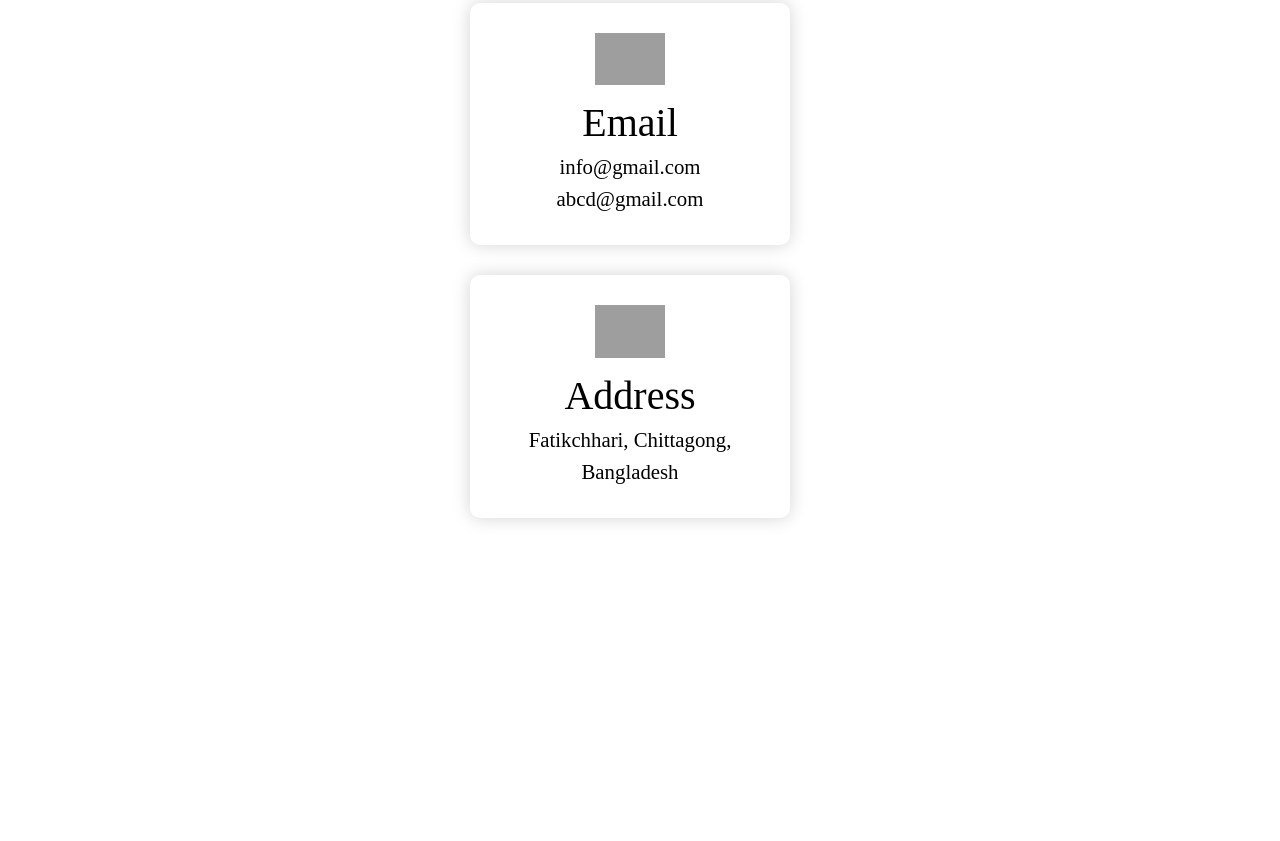
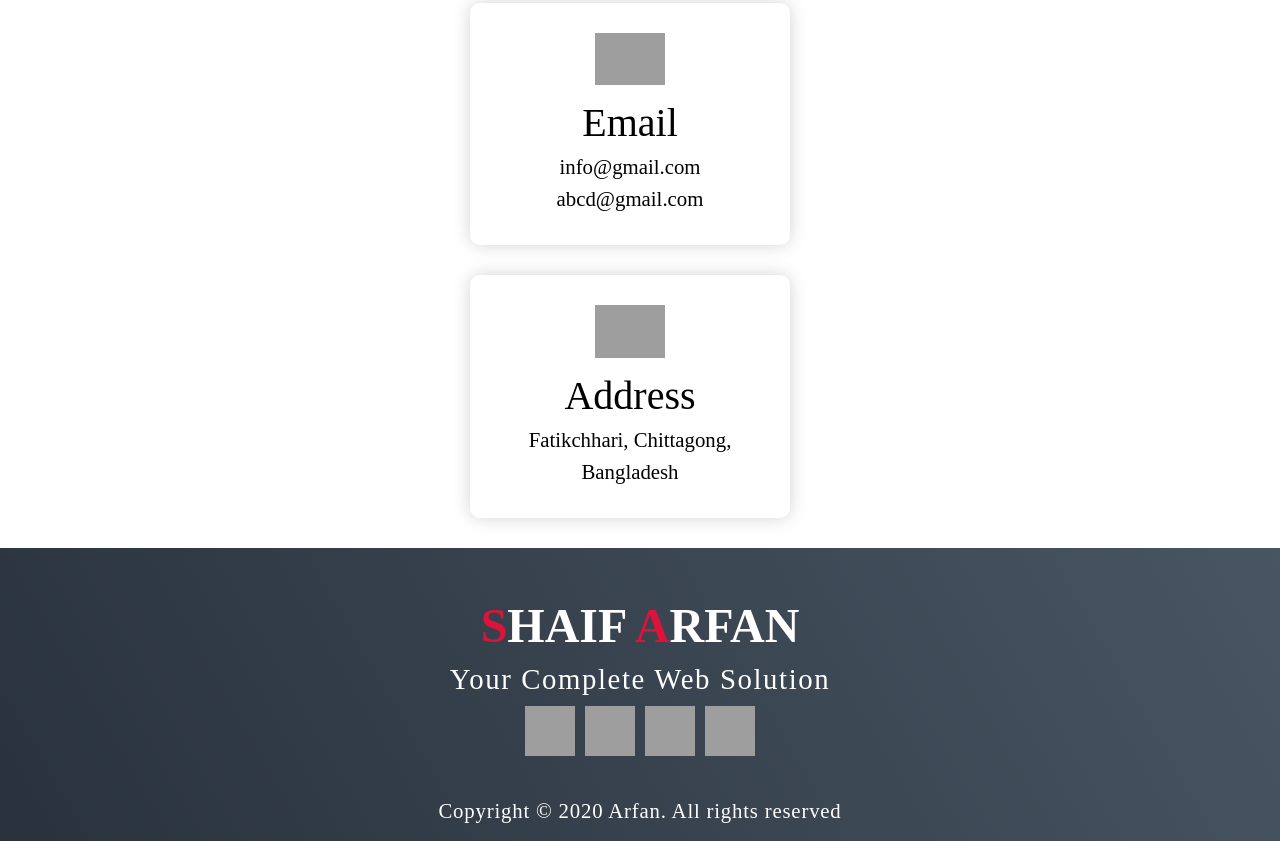
Before and after one commit to bharat9499parmar/one-page-website-, a plain HTML site: page index.html in a window 1280 px wide. Shown: the part 10531-11372 px from the top of the page. Before the commit the page ends 11079 px from the top, so only its background shows below. Drawn offline with Linux system fonts and the light colour scheme; grey boxes are pictures that could not be loaded.

Commit message:
added Footer

```diff
--- a/index.html
+++ b/index.html
@@ -190,6 +190,31 @@
 </section>
 <!-- End Contact Section -->
 
+ <!-- Footer -->
+ <section id="footer">
+  <div class="footer container">
+    <div class="brand">
+      <h1><span>S</span>haif <span>A</span>rfan</h1>
+    </div>
+    <h2>Your Complete Web Solution</h2>
+    <div class="social-icon">
+      <div class="social-item">
+        <a href="#"><img src="https://img.icons8.com/bubbles/100/000000/facebook-new.png" /></a>
+      </div>
+      <div class="social-item">
+        <a href="#"><img src="https://img.icons8.com/bubbles/100/000000/instagram-new.png" /></a>
+      </div>
+      <div class="social-item">
+        <a href="#"><img src="https://img.icons8.com/bubbles/50/undefined/twitter-circled.png"/></a>
+      </div>
+      <div class="social-item">
+        <a href="#"><img src="https://img.icons8.com/bubbles/100/000000/behance.png" /></a>
+      </div>
+    </div>
+    <p>Copyright © 2020 Arfan. All rights reserved</p>
+  </div>
+</section>
+<!-- End Footer -->
 </body>
 
 </html>
--- a/style.css
+++ b/style.css
@@ -61,6 +61,14 @@ p {
 .cta:hover{
 		color: white;
 		background-color: crimson;
+	}
+	.brand h1 {
+		font-size: 3rem;
+		text-transform: uppercase;
+		color: white;
+	}
+	.brand h1 span {
+		color: crimson;
 	}
 /* Hero Section */
 #hero{
@@ -363,6 +371,46 @@ animation-delay: 1s;
 }
 /*End contact Section */
 
+/* Footer */
+#footer {
+	background-image: linear-gradient(60deg, #29323c 0%, #485563 100%);
+}
+#footer .footer {
+	min-height: 200px;
+	flex-direction: column;
+	padding-top: 50px;
+	padding-bottom: 10px;
+}
+#footer h2 {
+	color: white;
+	font-weight: 500;
+	font-size: 1.8rem;
+	letter-spacing: 0.1rem;
+	margin-top: 10px;
+	margin-bottom: 10px;
+}
+#footer .social-icon {
+	display: flex;
+	margin-bottom: 30px;
+}
+#footer .social-item {
+	height: 50px;
+	width: 50px;
+	margin: 0 5px;
+}
+#footer .social-item img {
+	filter: grayscale(1);
+	transition: 0.3s ease filter;
+}
+#footer .social-item:hover img {
+	filter: grayscale(0);
+}
+#footer p {
+	color: white;
+	font-size: 1.3rem;
+}
+/* End Footer */
+
 /* Keyframes */
 @keyframes text_reveal_box{
     50%{
```
